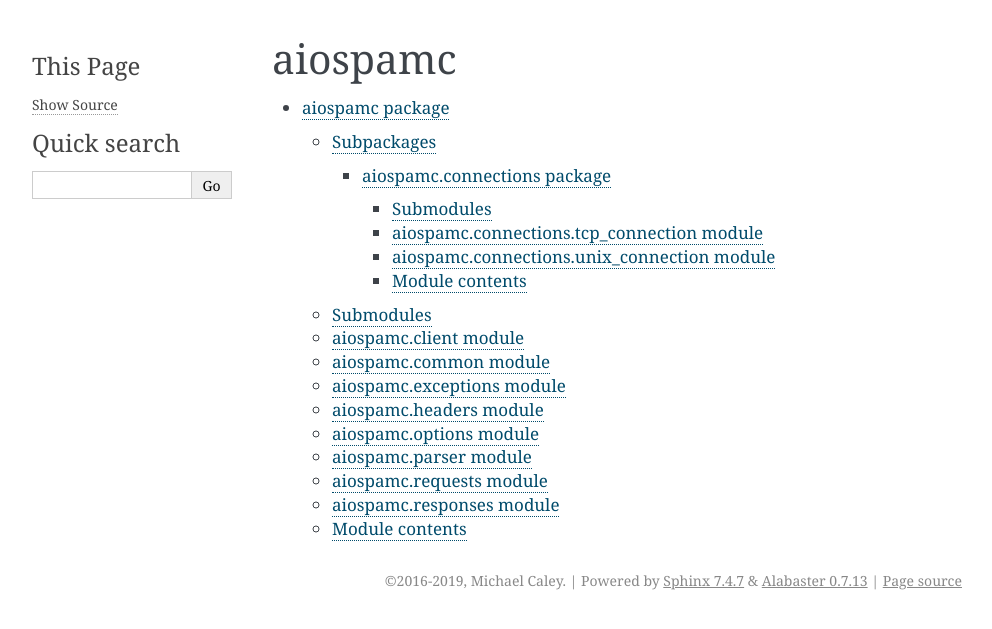
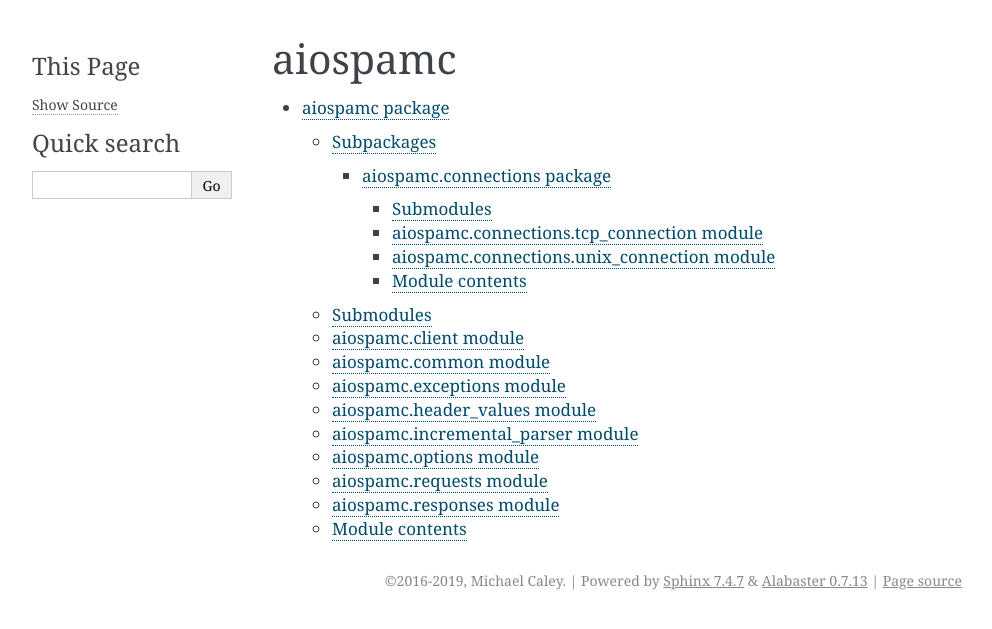
Before and after one commit to mjcaley/aiospamc, a Sphinx documentation site: the page built from docs/modules.rst, in a window 1280 px wide. Shown: the top 629 px of the page, without its empty margins (148-1140 px from the left). Built offline with Sphinx 7.4.7, drawn with Linux system fonts in a browser that asks for light colours; some of the changed lines change nothing that is shown.

Commit message:
Updated documentation with the new modules

```diff
--- a/docs/aiospamc.rst
+++ b/docs/aiospamc.rst
@@ -35,10 +35,18 @@
    :undoc-members:
    :show-inheritance:
 
-aiospamc.headers module
------------------------
+aiospamc.header\_values module
+------------------------------
 
-.. automodule:: aiospamc.headers
+.. automodule:: aiospamc.header_values
+   :members:
+   :undoc-members:
+   :show-inheritance:
+
+aiospamc.incremental\_parser module
+-----------------------------------
+
+.. automodule:: aiospamc.incremental_parser
    :members:
    :undoc-members:
    :show-inheritance:
@@ -47,14 +55,6 @@
 -----------------------
 
 .. automodule:: aiospamc.options
-   :members:
-   :undoc-members:
-   :show-inheritance:
-
-aiospamc.parser module
-----------------------
-
-.. automodule:: aiospamc.parser
    :members:
    :undoc-members:
    :show-inheritance:
```
